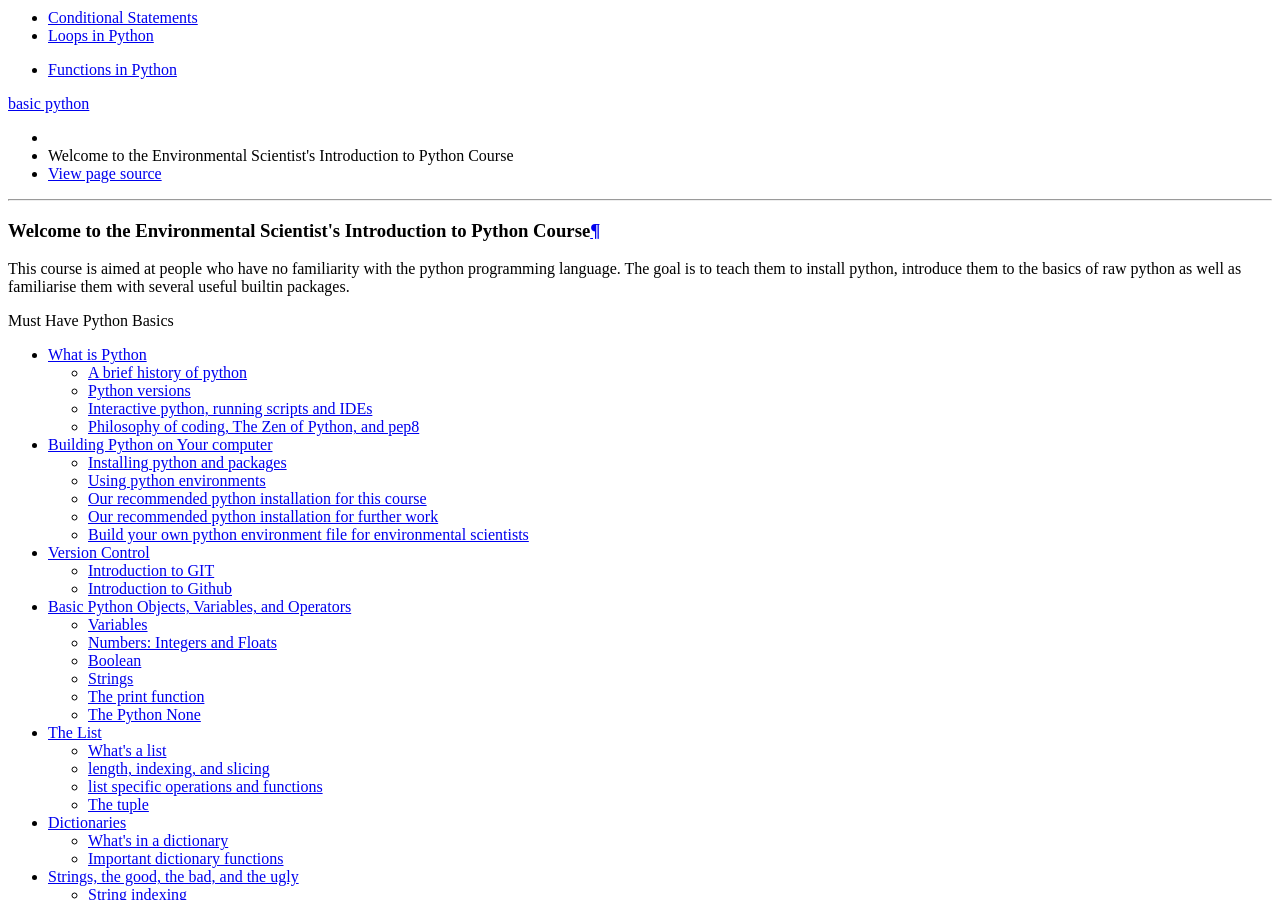
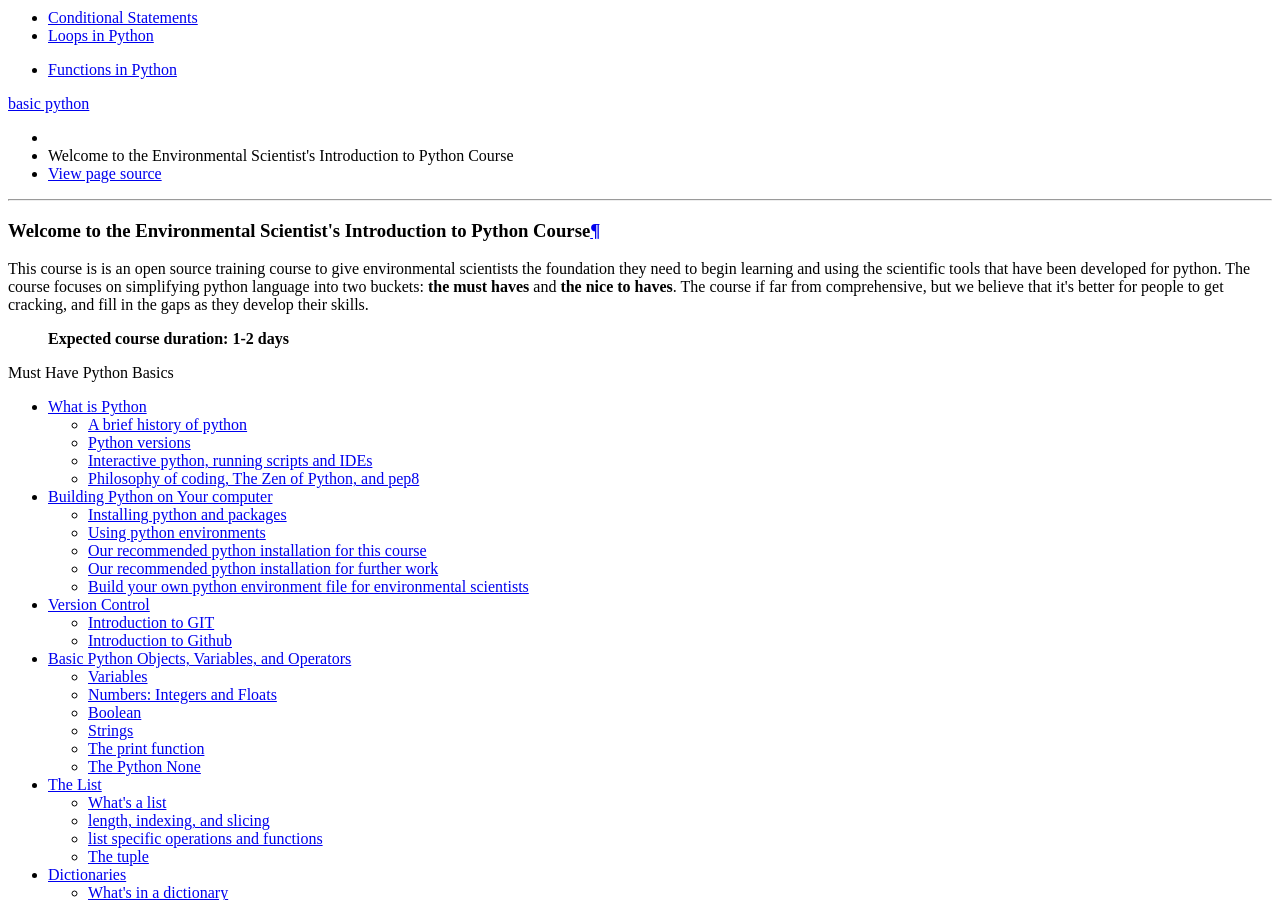
Before and after one commit to hansonmcoombs/training-basic_python, a Sphinx documentation site: the page built from sphinx/source/index.rst, in a window 1280 px wide and 900 px high, scrolled down 426 px. Built offline with Sphinx 7.4.7 and the Read the Docs theme 2.0.0, drawn with Linux system fonts in a browser that asks for light colours.

Commit message:
Update index.rst

```diff
--- a/sphinx/source/index.rst
+++ b/sphinx/source/index.rst
@@ -2,8 +2,12 @@
 Welcome to the Environmental Scientist's Introduction to Python Course
 ==========================================================================
 
-This course is aimed at people who have no familiarity with the python programming language. The goal is to teach
-them to install python, introduce them to the basics of raw python as well as familiarise them with several useful builtin packages.
+This course is is an open source training course to give environmental scientists the foundation they need to begin learning and using
+the scientific tools that have been developed for python. The course focuses on simplifying python language into two
+buckets: **the must haves** and **the nice to haves**. The course if far from comprehensive, but we believe that it's
+better for people to get cracking, and fill in the gaps as they develop their skills.
+
+    **Expected course duration: 1-2 days**
 
 
 .. toctree::
```
